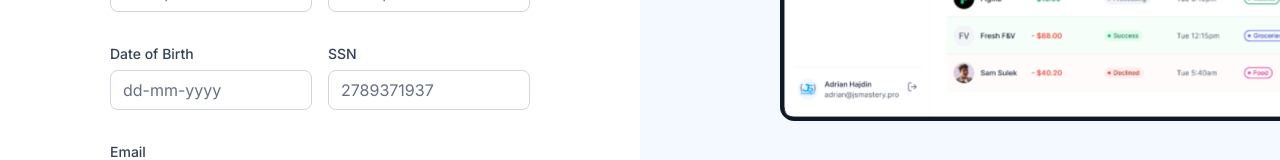
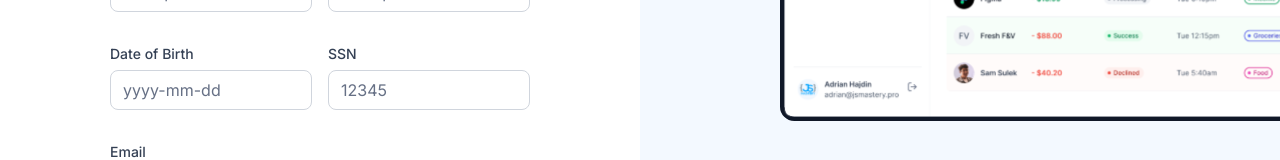
Before and after one commit to RBrown91/Banking, a Next.js app: page /sign-up in a window 1280 px wide. Shown: the part 554-714 px from the top of the page. Built offline with nearby package versions, Linux system fonts and the light colour scheme; no server answers; what dwolla-v2, plaid would draw is missing.

Commit message:
Fixed AuthForm  placeholders

```diff
--- a/components/AuthForm.tsx
+++ b/components/AuthForm.tsx
@@ -151,13 +151,13 @@ const AuthForm = ({ type }: { type: string }) => {
                       name="dateOfBirth"
                       control={form.control}
                       label="Date of Birth"
-                      placeholder="dd-mm-yyyy"
+                      placeholder="yyyy-mm-dd"
                     />
                     <CustomInput
                       name="ssn"
                       control={form.control}
                       label="SSN"
-                      placeholder="2789371937"
+                      placeholder="12345"
                     />
                   </div>
                 </>
--- a/components/BankCard.tsx
+++ b/components/BankCard.tsx
@@ -34,7 +34,7 @@ const BankCard = ({
         <div className="bank-card_icon">
           <Image src="/icons/Paypass.svg" width={20} height={24} alt="pay" />
           <Image
-            src="/icons/Mastercard.svg"
+            src="/icons/mastercard.svg"
             width={45}
             height={32}
             alt="mastercard"
```
